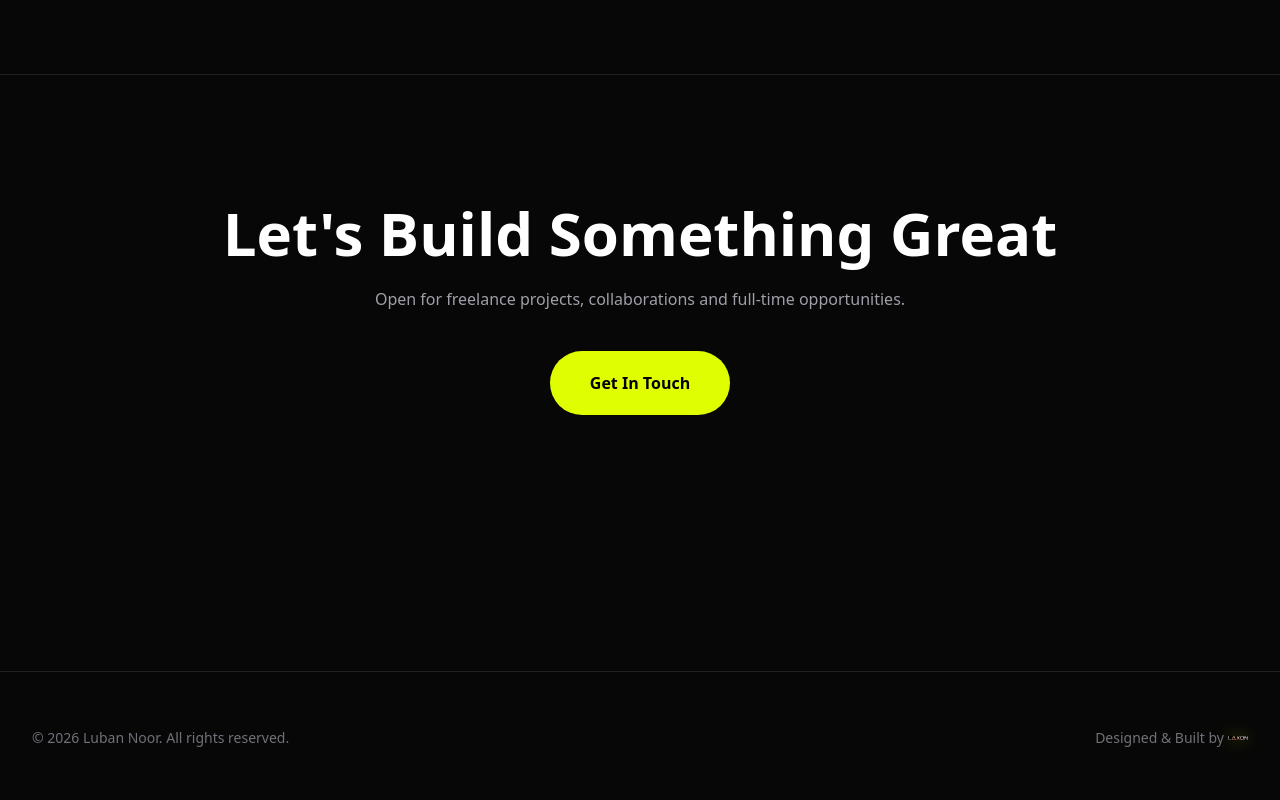
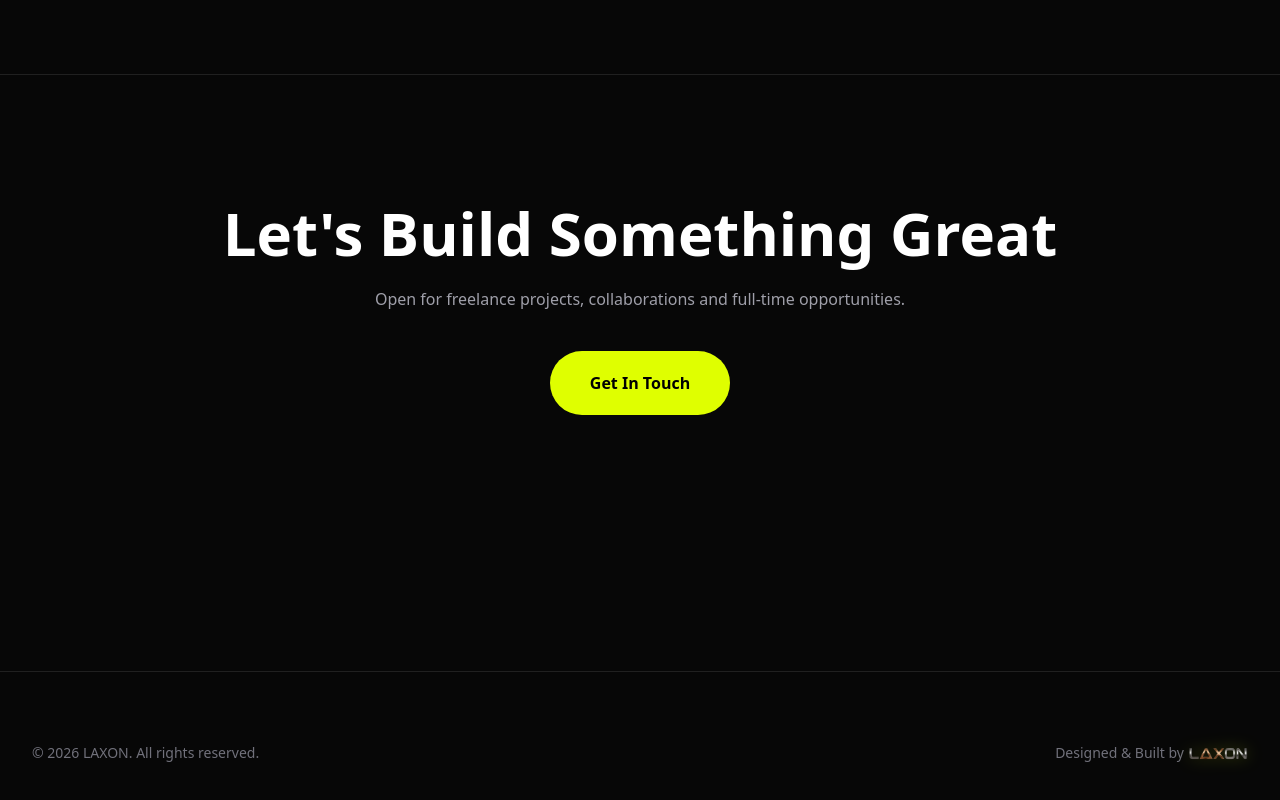
Before and after one commit to imluban/portfolio, a Next.js app: page / in a window 1280 px wide. Shown: the part 4481-5281 px from the top of the page. Built offline with nearby package versions, Linux system fonts and the light colour scheme; no server answers.

Commit message:
footer updated

```diff
--- a/src/components/layout/Footer.jsx
+++ b/src/components/layout/Footer.jsx
@@ -9,7 +9,7 @@ export default function Footer() {
         <div className="flex flex-col md:flex-row items-center justify-between gap-4">
 
           <p className="text-zinc-500 text-sm">
-            © 2026 Luban Noor. All rights reserved.
+            © 2026 LAXON. All rights reserved.
           </p>
 
           <div className="text-zinc-500 text-sm">
@@ -17,11 +17,11 @@ export default function Footer() {
               <span>Designed & Built by</span>
 
               <Image
-                src="/logo23.jpg"
+                src="/logo23.png"
                 alt="LAXON"
-                width={20}
-                height={20}
-                className="ml-1 relative top-[0.7px] drop-shadow-[0_0_8px_rgba(223,255,0,0.3)]"
+                width={60}
+                height={60}
+                className="ml-1 relative top-[0.6px] drop-shadow-[0_0_8px_rgba(223,255,0,0.3)]"
               />
             </p>
           </div>
```
Also changed, not shown: public/logo23.jpg (deleted), public/logo23.png (added).
